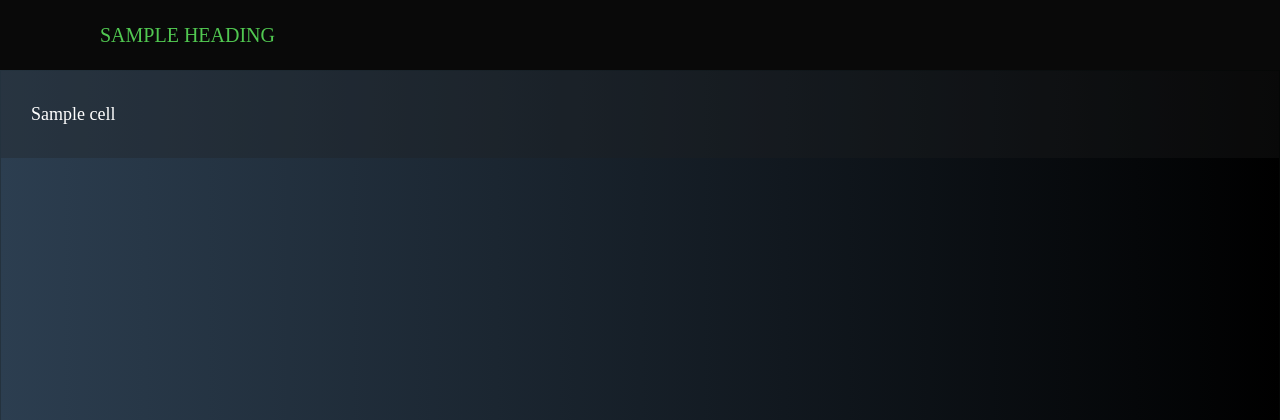
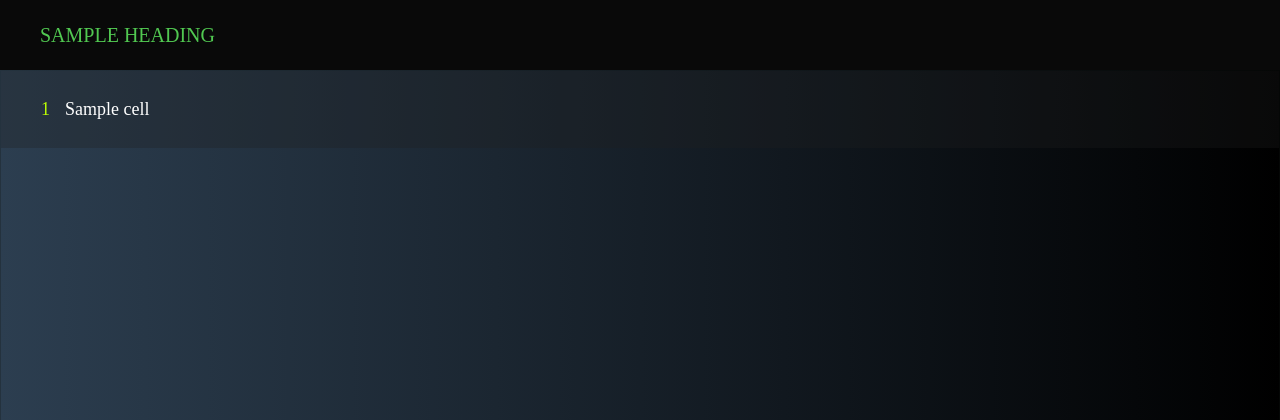
Before and after one commit to saifkwik/MAAVUC, a Flask app: template templates/table.html in a window 1280 px wide. Shown: the top 420 px of the page. Run offline with Flask 2, Linux system fonts and the light colour scheme; the template is opened without the code that fills it: most values are stand-ins (such as "Sample title", 1, 10 or a date in 2020); lists and menus that the app fills with data are empty; parts of the project's set-up code (start-up, migrations or seed data) failed here and were passed over.

Commit message:
Some CSS changes

```diff
--- a/app.py
+++ b/app.py
@@ -1,4 +1,6 @@
+
 import dns_lookup
+
 
 #FLASK
 from flask import Flask, render_template
@@ -10,7 +12,7 @@ headings = dns_lookup.ip_result[1].keys()
 _data = []
 _x = 0
 for _contents in dns_lookup.ip_result:
-    _data.append(dns_lookup.ip_result[_x].values())
+    _data.append(list(dns_lookup.ip_result[_x].values()))
     _x += 1
 
 
--- a/bevigil_asset.py
+++ b/bevigil_asset.py
@@ -1,6 +1,7 @@
 import requests
 import config
 import time
+
 # Getting APP assets from OSINT BeVigil API:
 t1 = time.perf_counter()
 # taking input of app_id:
--- a/static/styles/style.css
+++ b/static/styles/style.css
@@ -6,7 +6,7 @@ table{
   background-color: #000000;
   text-align: middle !important;
   font-size: 20px !important;
-  font-family: 'Source Code Pro';
+  font-family: 'Open Sans';
  }
  tr:nth-child(even) {
   background: rgba(50, 50, 50, 0.1);
@@ -18,55 +18,40 @@ table{
  th:nth-child(6) {
  color: #ff0000;
  }
-
-.tbl-content:nth-child(6) {
-color: #ff0000 !important;
-
-}
-
 .tbl-content{
   height:1500px;
   overflow-x:auto;
   margin-top: 0px;
   border: 1px solid rgba(19,23,20,0.3);
   nth-child(6)-color: #ff0000
-
 }
 th{
-  padding: 20px 100px;
+  padding: 20px 40px;
   text-align: middle;
-  font-weight: 500;
-  font-family: 'Source Code Pro';
+  font-weight: 100;
+  font-family: "Times New Roman", Times, serif;
   color: #51c851;
   text-transform: uppercase;
 }
 td{
-  padding: 30px;
-  text-align: left;
-  vertical-align:middle;
-  font-family: 'Source Code Pro';
-  font-weight: 0;
+  padding: 25px;
+  font-family: "Times New Roman", Times, serif;
   font-size: 18px;
   color: #fff;
-  border-bottom: solid 1px rgba(19,23,20,0.1);
 }
 td:nth-child(6){
 color: #ff0000;
 }
-thead {
-background: #000000;
+body{
+background: linear-gradient(to right, #2c3e50, #000000);
+  counter-reset: Serial;
 }
-
-/* demo styles */
-
-
-@import url('https://fonts.googleapis.com/css2?family=Source+Code+Pro:wght@200&display=swap');
-body{
-  background: -webkit-linear-gradient(left, #2c3e50, #000000);
-  background: linear-gradient(to right, #2c3e50, #000000);
-  font-family: 'Source Code Pro', monospace;
+tr td:first-child:before{
+  counter-increment: Serial;      /* Increment the Serial counter */
+  content:counter(Serial);
+  color: #bafc03;
+  padding: 15px;/* Display the counter */
 }
-
 
 ::-webkit-scrollbar {
     width: 18px;
--- a/templates/table.html
+++ b/templates/table.html
@@ -14,6 +14,7 @@
 	<thead>
 	<tr>
 	{% for i in headings %}
+
 	<th>{{i}}</th>
 	{% endfor %}
 </tr>
@@ -28,7 +29,7 @@
 {% for row in data %}
 <tr>
 	{% for cell in row %}
-	<td>{{ cell }}</td>
+	<td>{{ cell|replace('[', ' ')|replace(']', ' ')|replace("'", '')|replace('  ', '----') }}</td>
 	{% endfor %}
 </tr>
 {% endfor %}
```
Also changed, not shown: Readme.md, report_screenshot.png (deleted), screenshot.png (added).
